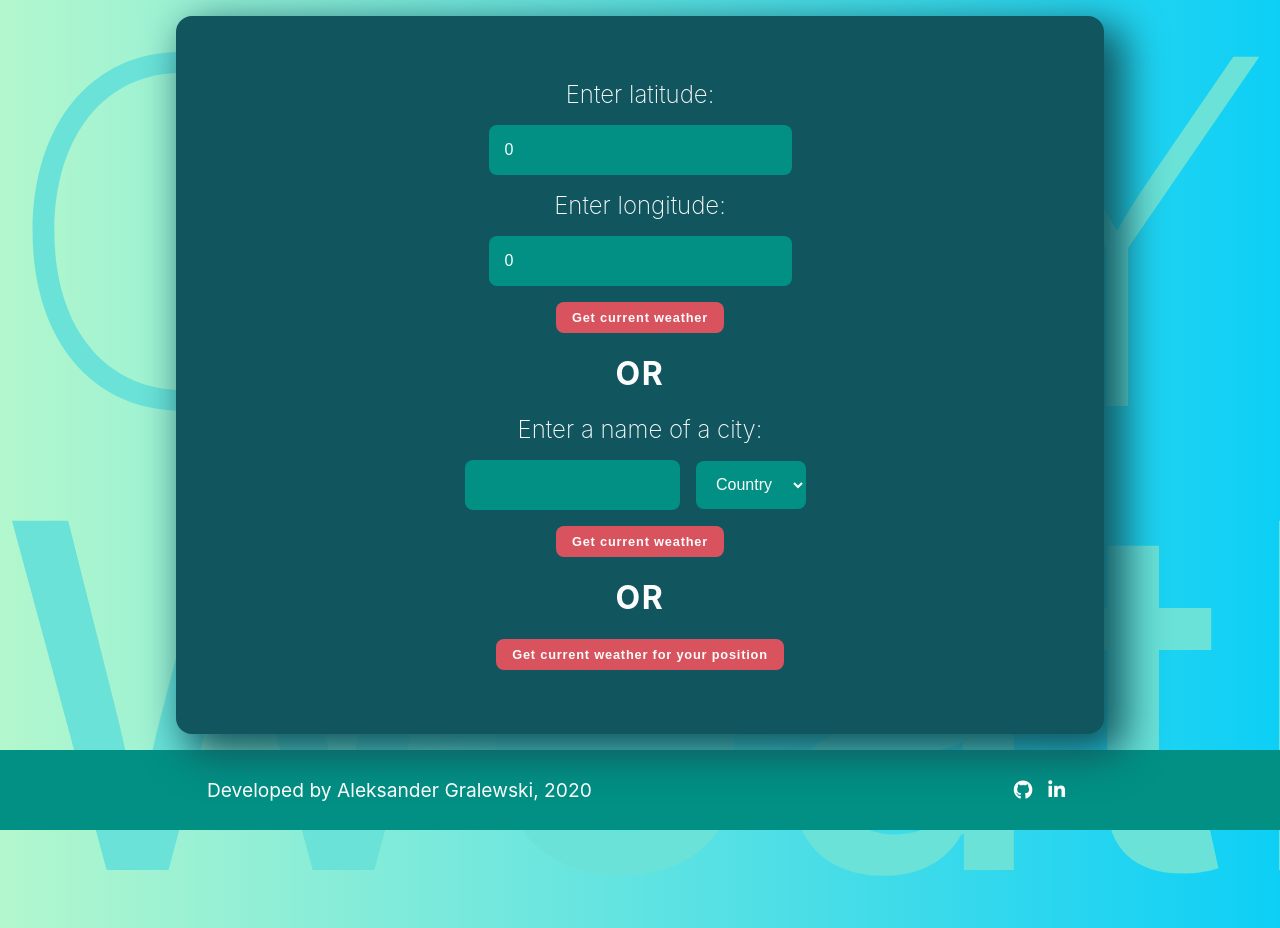
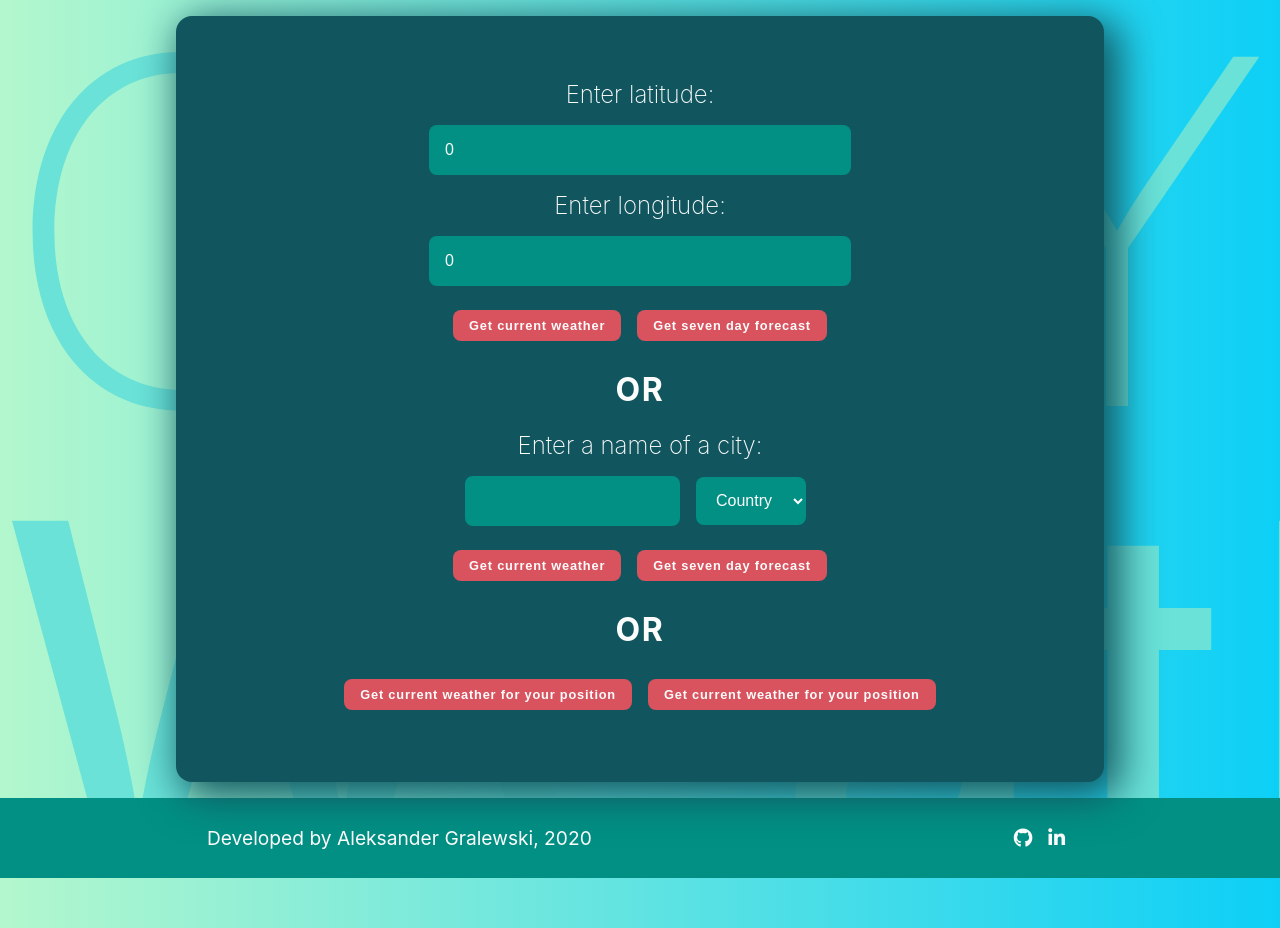
Before and after one commit to AlexGralewski/EveryWeather, a React (Create React App) app: page / in a window 1280 px wide. Shown: the top 928 px of the page. Built offline with nearby package versions, Linux system fonts and the light colour scheme.

Commit message:
Added buttons for getting a seven day forecast, changed handle functions names to properly display their functions in WeatherApp.js. Deleted cities.js. Added styles to index.css

```diff
--- a/src/components/WeatherApp.js
+++ b/src/components/WeatherApp.js
@@ -22,9 +22,9 @@ class WeatherApp extends React.Component {
       returnButtonDisplay: "none"
     }
     this.handleChange = this.handleChange.bind(this)
-    this.handleLatLongSubmit = this.handleLatLongSubmit.bind(this)
-    this.handleCitySubmit = this.handleCitySubmit.bind(this)
-    this.handlePositionSubmit = this.handlePositionSubmit.bind(this)
+    this.handleLatLongCurrentSubmit = this.handleLatLongCurrentSubmit.bind(this)
+    this.handleCityCurrentSubmit = this.handleCityCurrentSubmit.bind(this)
+    this.handlePositionCurrentSubmit = this.handlePositionCurrentSubmit.bind(this)
     this.handleReturnButton = this.handleReturnButton.bind(this)
   }
 
@@ -36,7 +36,7 @@ class WeatherApp extends React.Component {
     })
   }
 
-  handleLatLongSubmit(event) {
+  handleLatLongCurrentSubmit(event) {
     event.preventDefault()
     //URL string for weather API
     let weatherApiUrl = "https://api.openweathermap.org/data/2.5/onecall?lat=" + (this.state.lat % 180) + "&lon=" + (this.state.long % 180) + "&exclude=" + this.state.part + "&appid=" + this.state.weatherApiKey
@@ -49,18 +49,18 @@ class WeatherApp extends React.Component {
         this.setState({
           weatherData: res
         },
-        this.handleLatLongSubmit2,
+        this.handleLatLongCurrentSubmit2,
         )
       })
       .catch(error => {
         console.log(error)
       })}
 
-  handleLatLongSubmit2() {
+  handleLatLongCurrentSubmit2() {
     //URL string for reverse location API
     let locationApiUrl = "https://api.opencagedata.com/geocode/v1/json?q=" + (this.state.lat % 180) + "+" + (this.state.long % 180) + "&key="  + this.state.locationApiKey
 
-    console.log(locationApiUrl)
+    console.log(this.state.weatherData.daily[0])
 
     //fetch location API
     fetch(locationApiUrl)
@@ -107,7 +107,7 @@ class WeatherApp extends React.Component {
   }
 
 
-  handleCitySubmit(event) {
+  handleCityCurrentSubmit(event) {
     event.preventDefault()
 
     //URL string for forward location API
@@ -117,20 +117,20 @@ class WeatherApp extends React.Component {
       .then(response => response.json())
       .then(res => {this.setState({
         locationData: res
-      }, this.handleCitySubmit2)})
+      }, this.handleCityCurrentSubmit2)})
 
   }
 
-  handleCitySubmit2() {
+  handleCityCurrentSubmit2() {
     this.setState({
       lat: this.state.locationData.results[0].geometry.lat,
       long: this.state.locationData.results[0].geometry.lng,
       city: this.state.locationData.results[0].components.city,
       country: this.state.locationData.results[0].components.country
-    }, this.handleCitySubmit3)
+    }, this.handleCityCurrentSubmit3)
   }
 
-  handleCitySubmit3() {
+  handleCityCurrentSubmit3() {
     //URL string for weather API
     let weatherApiUrl = "https://api.openweathermap.org/data/2.5/onecall?lat=" + (this.state.lat % 180) + "&lon=" + (this.state.long % 180) + "&exclude=" + this.state.part + "&appid=" + this.state.weatherApiKey
     console.log(weatherApiUrl)
@@ -154,7 +154,7 @@ class WeatherApp extends React.Component {
 
 
   //
-  handlePositionSubmit() {
+  handlePositionCurrentSubmit() {
     navigator.geolocation.getCurrentPosition(position => {
       this.setState({
         lat: Math.round(position.coords.latitude * 1000) / 1000,
@@ -162,11 +162,11 @@ class WeatherApp extends React.Component {
         formsDisplay: "none",
         currentDisplay: "block",
         returnButtonDisplay: "flex"
-      }, this.handlePositionSubmit2)
+      }, this.handlePositionCurrentSubmit2)
     })
   }
 
-  handlePositionSubmit2() {
+  handlePositionCurrentSubmit2() {
     let weatherApiUrl = "https://api.openweathermap.org/data/2.5/onecall?lat=" + (this.state.lat % 90) + "&lon=" + (this.state.long % 180) + "&exclude=" + this.state.part + "&appid=" + this.state.weatherApiKey
 
     fetch(weatherApiUrl)
@@ -183,6 +183,9 @@ class WeatherApp extends React.Component {
 
   handleReturnButton(event) {
     this.setState({
+      lat: 0,
+      long: 0,
+      city: "",
       formsDisplay: "flex",
       currentDisplay: "none",
       returnButtonDisplay: "none"
@@ -191,7 +194,7 @@ class WeatherApp extends React.Component {
   }
 
   render() {
-    const {city, lat, long, weatherData, locationData, currentDisplay, formsDisplay, returnButtonDisplay, currentWeather} = this.state
+    const {city, lat, long, currentDisplay, formsDisplay, returnButtonDisplay, currentWeather} = this.state
 
     /*assigning location parameters
     if (locationData !== undefined) {
@@ -208,9 +211,10 @@ class WeatherApp extends React.Component {
         </div>
         <div className="forms" style={{display:formsDisplay}}>
           <div className="lat-long-form">
-            <form onSubmit={this.handleLatLongSubmit}>
+            <form>
               <label>
-                Enter latitude:<br />
+                Enter latitude:
+              </label>
               <input
                 type="number"
                 step="0.001"
@@ -218,9 +222,9 @@ class WeatherApp extends React.Component {
                 value={lat}
                 onChange={this.handleChange}
                 required/>
+              <label>
+                Enter longitude:
               </label>
-              <label>
-                Enter longitude: <br />
               <input
                 type="number"
                 step="0.001"
@@ -228,13 +232,15 @@ class WeatherApp extends React.Component {
                 value={long}
                 onChange={this.handleChange}
                 required/>
-              </label>
-              <button>Get current weather</button>
+              <div className="submit-buttons">
+                <button onClick={this.handleLatLongCurrentSubmit}>Get current weather</button>
+                <button onClick={this.handleLatLongForecastSubmit}>Get seven day forecast</button>
+              </div>
             </form>
           </div>
           <h1 className="or">OR</h1>
           <div className="city-form">
-            <form onSubmit={this.handleCitySubmit}>
+            <form>
               <label>
                 Enter a name of a city:
               </label>
@@ -255,12 +261,18 @@ class WeatherApp extends React.Component {
                   <option value="england">England</option>
                 </select>
               </div>
-            <button>Get current weather</button>
+              <div className="submit-buttons">
+                <button onClick={this.handleCityCurrentSubmit}>Get current weather</button>
+                <button onClick={this.handleCityForecastSubmit}>Get seven day forecast</button>
+              </div>
           </form>
           </div>
           <h1 className="or">OR</h1>
           <div className="this-location-form">
-            <button onClick={this.handlePositionSubmit}>Get current weather for your position</button>
+            <div className="submit-buttons">
+              <button onClick={this.handlePositionCurrentSubmit}>Get current weather for your position</button>
+              <button onClick={this.handlePositionForecastSubmit}>Get current weather for your position</button>
+            </div>
           </div>
         </div>
 
--- a/src/css/index.css
+++ b/src/css/index.css
@@ -66,8 +66,8 @@ code {
   background-color: #11565f;
   color: #FCFCFC;
   border-radius: 1rem;
-  -webkit-box-shadow: 15px 15px 40px 6px #11565f;
-  box-shadow: 15px 15px 40px 6px #11565f;
+  -webkit-box-shadow: 10px 150x 40px 6px #11565f;
+  box-shadow: 10px 10px 40px 6px #11565f;
 }
 
 .weather-app .forms label {
@@ -91,7 +91,7 @@ code {
   color: #11565f;
 }
 
-.weather-app .forms .city-country-inputs {
+.weather-app .forms .city-form .city-country-inputs {
   display: -webkit-box;
   display: -ms-flexbox;
   display: flex;
@@ -100,12 +100,12 @@ code {
           align-items: center;
 }
 
-.weather-app .forms .city-country-inputs input {
+.weather-app .forms .city-form .city-country-inputs input {
   width: 50%;
   margin: 1rem 0.5rem;
 }
 
-.weather-app .forms .city-country-inputs select {
+.weather-app .forms .city-form .city-country-inputs select {
   padding: 0 0 0 1rem;
   margin: 1rem 0.5rem;
   height: 3rem;
@@ -191,6 +191,7 @@ button {
   font-weight: 600;
   letter-spacing: 0.05rem;
   padding: 0.5rem 1rem;
+  margin: 0.5rem;
   border: none;
   border-radius: 0.5rem;
 }
--- a/src/css/index.scss
+++ b/src/css/index.scss
@@ -63,9 +63,9 @@ code {
     background-color: $dark1;
     color: $bright1;
     border-radius: 1rem;
-    -webkit-box-shadow: 15px 15px 40px 6px $dark1;
-    -moz-box-shadow: 15px 15px 40px 6px $dark1;
-    box-shadow: 15px 15px 40px 6px $dark1;
+    -webkit-box-shadow: 10px 150x 40px 6px $dark1;
+    -moz-box-shadow: 10px 10px 40px 6px $dark1;
+    box-shadow: 10px 10px 40px 6px $dark1;
 
     label {
       font-size: 1.5rem;
@@ -84,12 +84,13 @@ code {
 
     }
 
-
     input:hover, select:hover {
       background-color: $bright2;
       color: $dark1;
     }
 
+
+    .city-form {
       .city-country-inputs {
         display: flex;
         align-items: center;
@@ -102,6 +103,7 @@ code {
           margin: 1rem 0.5rem;
           height: 3rem;
           width: 30%;
+        }
       }
     }
 
@@ -168,6 +170,7 @@ button {
   font-weight: 600;
   letter-spacing: 0.05rem;
   padding: 0.5rem 1rem;
+  margin: 0.5rem;
   border: none;
   border-radius: 0.5rem;
   p {
```
Also changed, not shown: src/components/ForecastDisplay.js (+7 -2 lines), 2 other files (tests, documents, lock files or other folders). Lines whose indentation alone changed are shown as unchanged.
